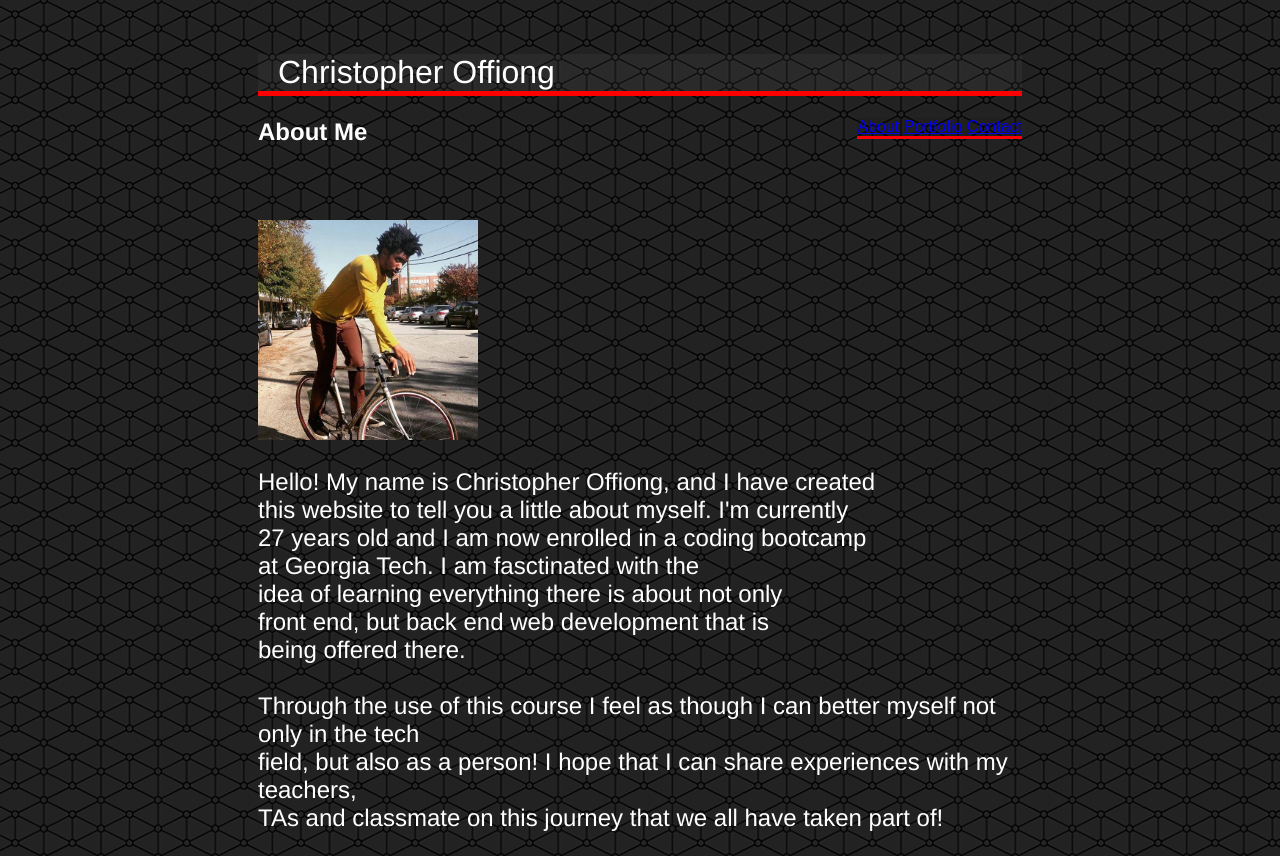
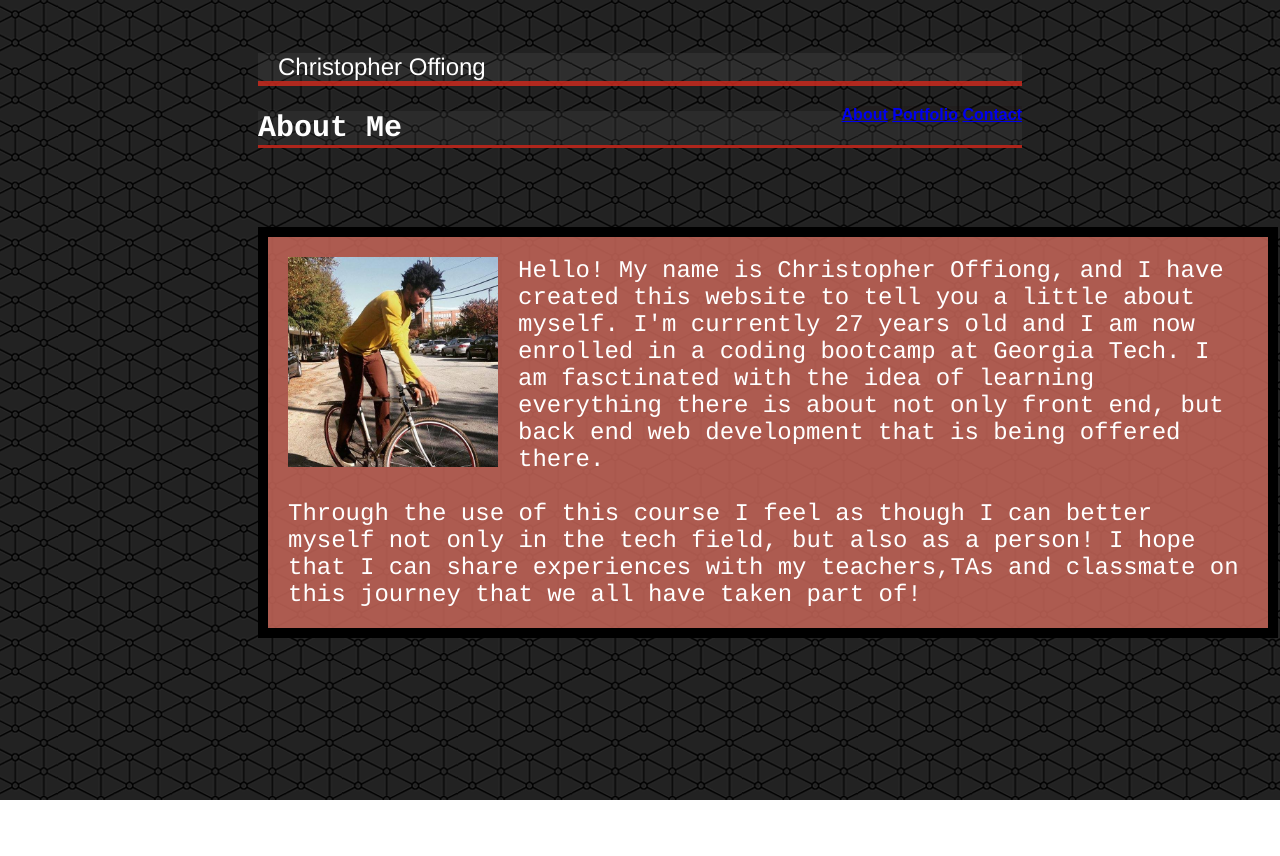
Before and after one commit to chrisoffiong/Basic-Portfolio, a plain HTML site: page index.html in a window 1280 px wide. After the commit the page ends 800 px from the top, so only its background shows below. Drawn offline with Linux system fonts and the light colour scheme.

Commit message:
class assignment

```diff
--- a/assests/css/style.css
+++ b/assests/css/style.css
@@ -3,49 +3,65 @@
     float: right;
     background-color: rgba(34, 12, 12, 0.137);
     font-family: sans-serif;
-    border-bottom: 3px solid red;
+    font-weight: bold;
 }
 
 body {
-    font-family: Helvetica;
+    font-family: Courier;
     background-image: url('../images/bg.png');
     color: white;
     padding: 25px 250px 50px;
+
 }
 
+.background {
+    background-color: #c36457dc;
+    border: 1px solid black;
+    position: absolute;
+    width: 1000px;
+    border-width: 10px;
+}
 h1 {
     font-family: Helvetica;
     font-weight: normal;
     color:white;
-    background-color: rgba(112, 121, 111, 0.089);
+    background-color: rgba(163, 163, 165, 0.089);
     left: 20px;
     right: 20px;
     padding-left: 20px;
     padding-right: 20px;
-    border-bottom: 5px solid red;
+    border-bottom: 5px solid rgba(199, 40, 29, 0.856);
   }
 
+h2 {
+    font-family: Courier;
+    font-weight: bold;
+    font-size: 30px;
+    background-color: #46484941 ;
+    border-bottom: 3px solid rgba(187, 38, 27, 0.918);
+}
+
+.image1 {
+    float: left;
+    margin: 20px;
+}
+
 p {
-    float: right;
-    font-family: Helvetica;
+    font-family: Courier;
     font-size: 18pt;
     color: white;
+    margin: 20px;
 }
 
+form {
+    font-family: Courier;
+}
 input[type=text] {
     width: 100%;
     padding: 12px 20px;
     margin: 8px 0;
     box-sizing: border-box;
 }
-
-section {
-    background: rgba(201, 156, 186, 0.548);
-    height: 500px;
-    display: flex;
-    justify-content: right;
-    border: 1px solid black;
-  }
 
 .submit {
     color:#69C7E8;
@@ -56,7 +72,8 @@ section {
 .image {
     position: relative;
     float: left;
-    padding: 15px;
+    margin: 40px;
+    font-family: Courier;
 }
 
 .image::after {
@@ -68,7 +85,7 @@ section {
     position: absolute;
     left: 35px;
     bottom: 20px;
-    background-color: pink;
+    background-color: rgba(197, 158, 119, 0.767);
     color: black;
     padding-left: 30px;
     padding-right: 30px;
--- a/index.html
+++ b/index.html
@@ -9,6 +9,7 @@
     <link rel ="stylesheet" type="text/css" href="assests/css/style.css">
 </head>
 <body>
+  <section>
   <div class="title">
     <h1>
         Christopher Offiong
@@ -27,24 +28,25 @@
   <br>
   <br>
   <br>
-    <img src="assests/images/me.jpg" width="220" height="220">
-      <div>
+  <div class="background">
+    <img class="image1" src="assests/images/me.jpg" width="210" height="210">
+    <div class="p">
       <p>
-         Hello! My name is Christopher Offiong, and I have created <br>
-        this website to tell you a little about myself. I'm currently <br>
-        27  years old and I am now enrolled in a coding bootcamp <br>
-        at  Georgia Tech. I am fasctinated with the <br>
-        idea of learning everything there is about not only <br>
-        front end, but back end web development that is <br>
+         Hello! My name is Christopher Offiong, and I have created
+        this website to tell you a little about myself. I'm currently
+        27  years old and I am now enrolled in a coding bootcamp
+        at  Georgia Tech. I am fasctinated with the
+        idea of learning everything there is about not only
+        front end, but back end web development that is
         being offered there.
         <br>
         <br>
-        Through the use of this course I feel as though I can better myself not only in the tech <br>
-        field, but also as a person! I hope that I can share experiences with  my teachers,<br>
-        TAs and classmate on this journey that we all have taken part of!
+        Through the use of this course I feel as though I can better myself
+        not only in the tech field, but also as a person! I hope that I can share
+        experiences with  my teachers,TAs and classmate on this journey that we all
+        have taken part of!
       </p>
       </div>
     </section>
-
 </body>
 </html>
```
Also changed, not shown: contact.html (+2 -0 lines), portfolio.html (+3 -1 lines).
